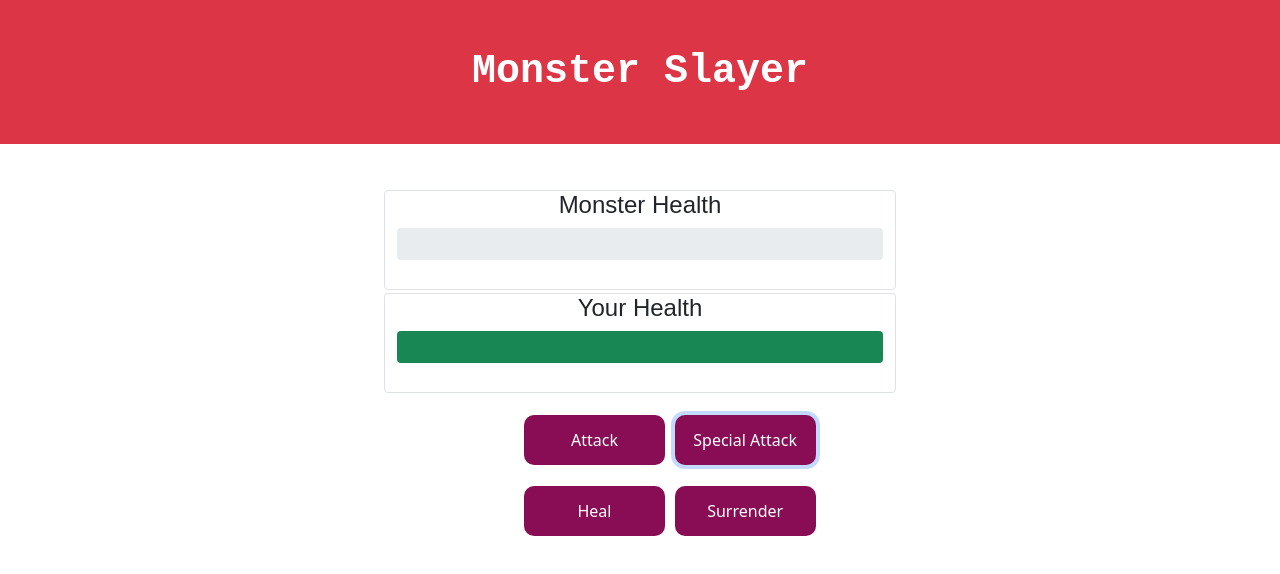
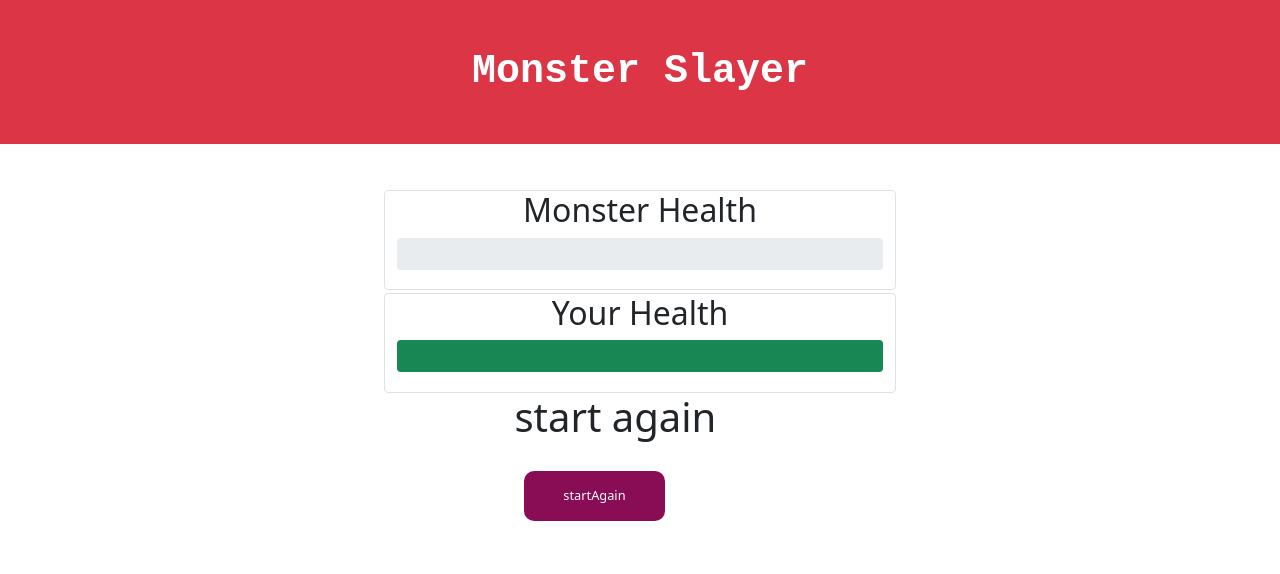
Before and after one commit to SauravRana19/Demon_Slayer, a Vue app: page / in a window 1280 px wide. Both pictures are taken after a click on the button "Special Attack". Shown: the top 574 px of the page. Built offline with nearby package versions, Linux system fonts and the light colour scheme.

Commit message:
add allfunction functionality

```diff
--- a/src/assets/css/style.css
+++ b/src/assets/css/style.css
@@ -6,29 +6,33 @@
   margin: 3% 0 0 30% !important;
   height: 100px;
   width: 40% !important ;
-    font-weight: bold;
-    font-family: fantasy;
+
+  font-size: 1vw !important;
+}
+.heading {
+  font-size: 2.5vw !important;
 }
 .yourhealthDiv {
   margin: 0.2% 0% 0% 30% !important;
   height: 100px;
   width: 40% !important;
-    font-weight: bold;
-    font-family: fantasy;
+
+  font-size: 1vw !important;
 }
 .progress {
   height: 2rem !important;
 }
-  .buttonDiv{
+.buttonDiv {
   position: relative;
   width: 25% !important ;
   margin-left: 40%;
 }
-  .butn{
-    background-color: #880D55 !important;
+.butn {
+  background-color: #880d55 !important;
   width: 45%;
   height: 3.1rem;
   margin: 7% 0 0 3%;
+  font-size: 1vw !important;
   color: white !important;
   border-radius: 10px !important;
 }
--- a/src/components/monsterslayer.vue
+++ b/src/components/monsterslayer.vue
@@ -5,26 +5,25 @@
         Monster Slayer
       </h1>
       <div class="col-12 monsterhealthDiv text-center border rounded">
-        <h4>Monster Health </h4>
+        <h3 class="heading" >Monster Health</h3>
         <div class="progress">
+          <div
+            class="progress-bar bg-success progress-bar-animated"
+            role="progressbar"
+            :style="{ width: monsterprogress + '%' }"
+            aria-valuenow="30"
+            aria-valuemin="0"
+            aria-valuemax="100"
+          ></div>
+        </div>
+      </div>
+      <div class="col-12 yourhealthDiv text-center border rounded">
+        <h3 class="heading" >Your Health</h3>
+        <div class="progress progressbar progress-bar-animated">
           <div
             class="progress-bar bg-success"
             role="progressbar"
-            :style="{ width: monsterprogress + '%'}"
-            aria-valuenow="100"
-            aria-valuemin="0"
-            aria-valuemax="100"
-          ></div>
-
-        </div>
-      </div>
-      <div class="col-12 yourhealthDiv text-center border rounded">
-        <h4>Your Health</h4>
-        <div class="progress progressbar">
-          <div
-            class="progress-bar bg-success"
-            role="progressbar"
-            :style="{ width: playerprogress + '%'}"
+            :style="{ width: playerprogress + '%' }"
             aria-valuenow="100"
             aria-valuemin="0"
             aria-valuemax="100"
@@ -33,53 +32,79 @@
       </div>
     </div>
     <div>
-      <div class="buttonDiv">
+      <div v-show="btndiv" class="buttonDiv">
         <button type="button" class="btn butn" @click="attack">Attack</button>
-        <button type="button" class="btn butn" @click="specialAttack">Special Attack</button>
+        <button type="button" class="btn butn" @click="specialAttack">
+          Special Attack
+        </button>
         <br />
         <button type="button" class="btn butn" @click="heal">Heal</button>
         <button type="button" class="btn butn" @click="surrender">
           Surrender
         </button>
       </div>
+      <div v-show="satrtagaindiv" class="buttonDiv">
+        <h1>start again</h1>
+        <button type="button" class="btn butn" @click="startAgain">
+          startAgain
+        </button>
+      </div>
     </div>
   </div>
 </template>
 <script>
-import {ref} from "vue"
+import { ref, watch } from "vue";
 export default {
   name: "monster-slayer",
   setup() {
     let monsterprogress = ref(100);
     let playerprogress = ref(100);
+    let btndiv = ref(true);
+    let satrtagaindiv = ref(false);
 
-
-    function attack(){
+    watch(() => {
+      return divchange(monsterprogress.value);
+    });
+    function attack() {
       monsterprogress.value = monsterprogress.value - 20;
       playerprogress.value = Math.floor(Math.random() * playerprogress.value);
       // progress.value = Math.floor(Math.random() * 100);
     }
 
-    function heal(){
-      playerprogress.value = playerprogress.value + 50
+    function heal() {
+      playerprogress.value = playerprogress.value + 50;
     }
-    function specialAttack(){
-      monsterprogress.value = monsterprogress.value - monsterprogress.value
-      if(monsterprogress.value == 0){
-        alert("Monster Died")
-      }
+    function specialAttack() {
+      monsterprogress.value = monsterprogress.value - monsterprogress.value;
+      alert("Monster Died");
     }
 
     function surrender() {
       alert("you surrender");
     }
+    function divchange(value) {
+      if (value == 0) {
+        btndiv.value = false;
+        satrtagaindiv.value = true;
+      }
+    }
+    function startAgain() {
+      monsterprogress.value = 100;
+      playerprogress.value = 100;
+      btndiv.value = true;
+      satrtagaindiv.value = false;
+    }
     return {
       monsterprogress,
       playerprogress,
+      btndiv,
+      satrtagaindiv,
       surrender,
       attack,
       specialAttack,
       heal,
+      divchange,
+      startAgain,
     };
   },
 };
```
Lines whose indentation alone changed are shown as unchanged.
